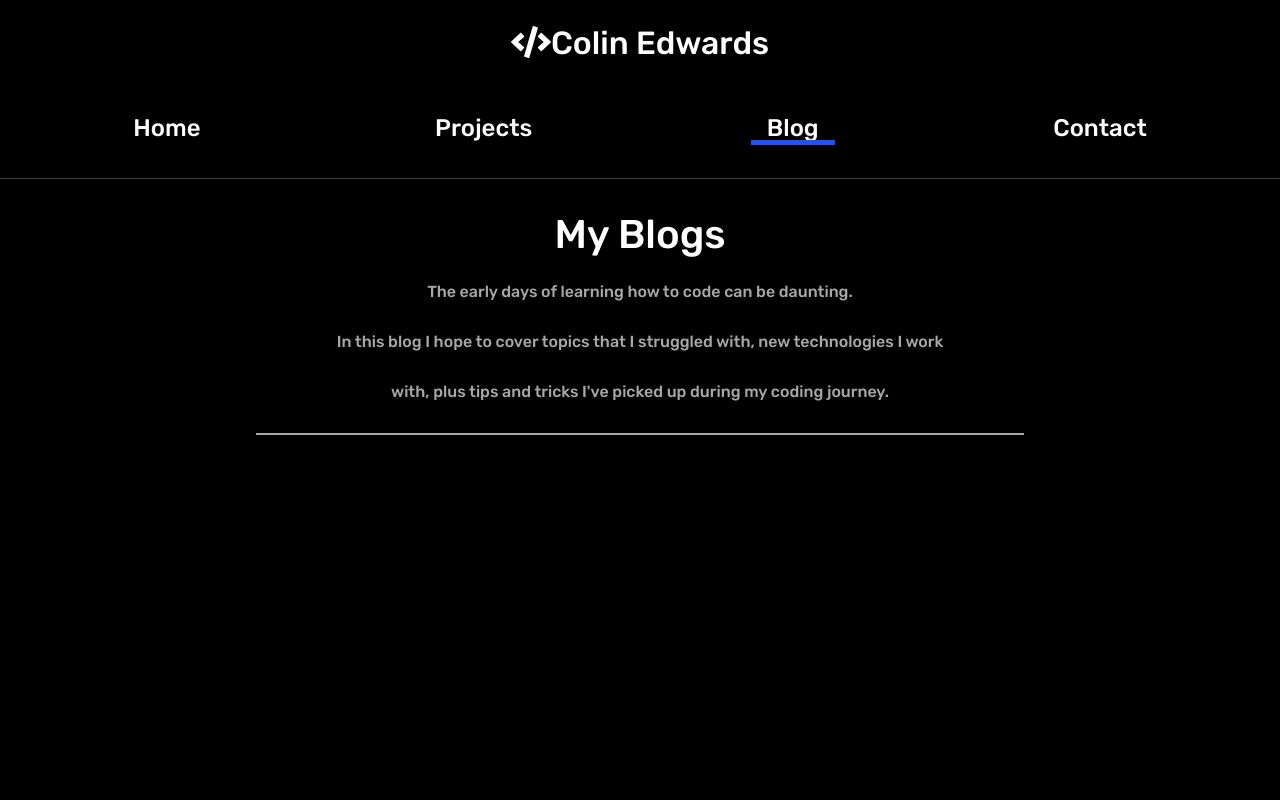
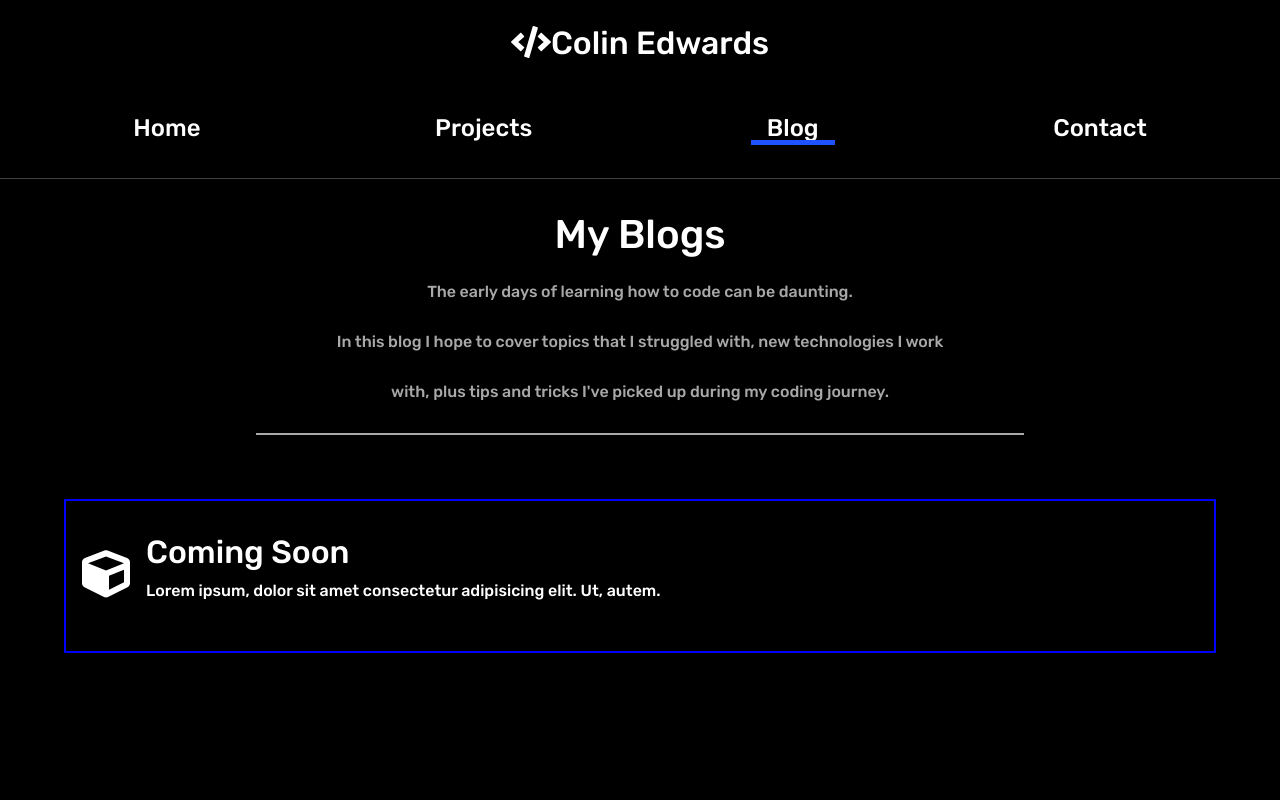
Before and after one commit to ColinJhEdwards/react-portfolio, a React (Create React App) app: page /blog in a window 1280 px wide. Shown: the top 800 px of the page. Built offline with nearby package versions, Linux system fonts and the light colour scheme.

Commit message:
added coming soon message to blog page

```diff
--- a/src/components/Blog.js
+++ b/src/components/Blog.js
@@ -23,19 +23,19 @@ const Blog = () => {
         <div className="line"></div>
       </div>
       <div className="blogs">
-        {/* <div className="thumbnail">
+        <div className="thumbnail">
           <div className="image">
             <FontAwesomeIcon icon={faCube} />
           </div>
           <div className="text">
-            <h2>What is FlexBox?</h2>
+            <h2>Coming Soon</h2>
             <p>
               Lorem ipsum, dolor sit amet consectetur adipisicing elit. Ut,
               autem.
             </p>
           </div>
         </div>
-        <div className="thumbnail">
+        {/* <div className="thumbnail">
           <div className="image">
             <FontAwesomeIcon icon={faCube} />
           </div>
```
